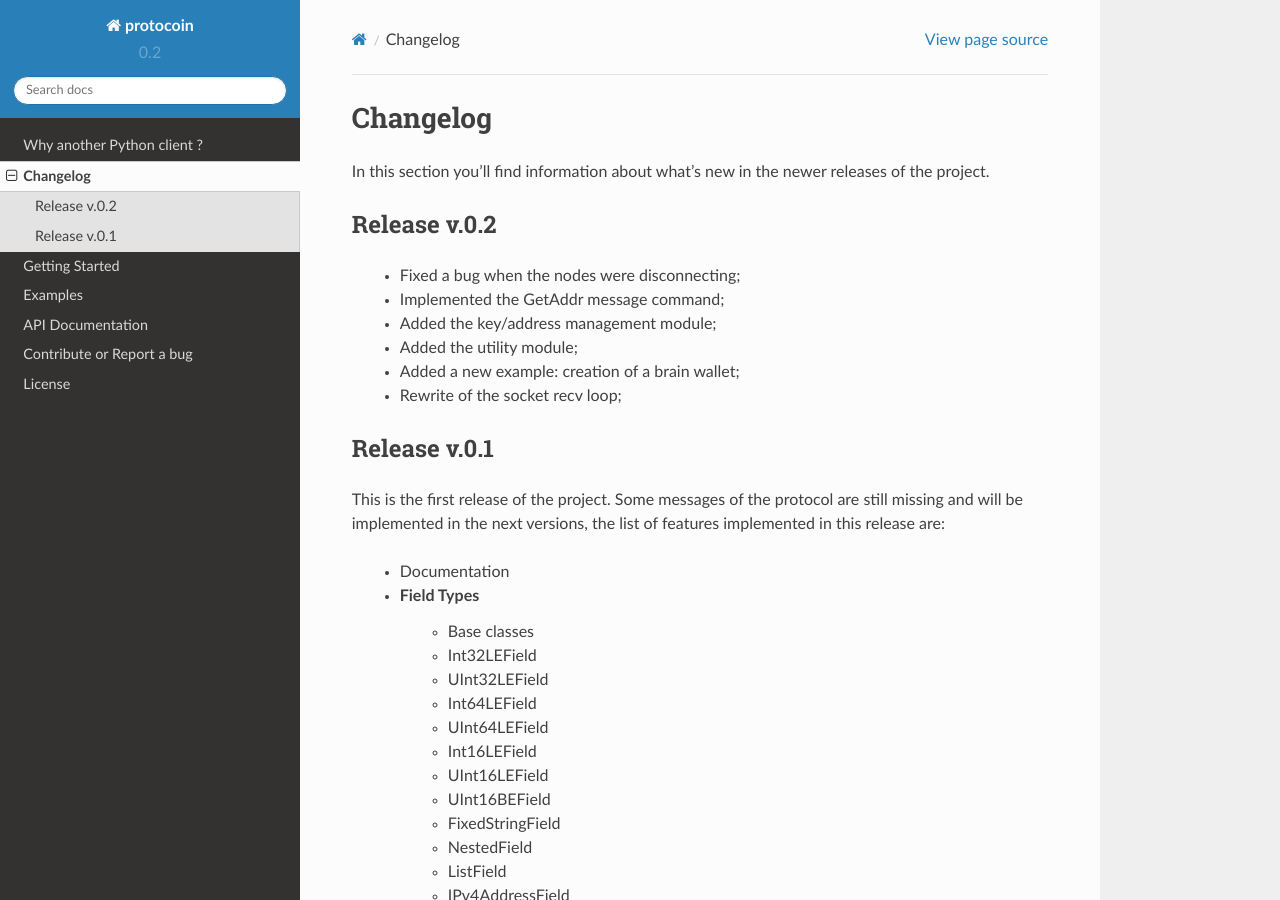
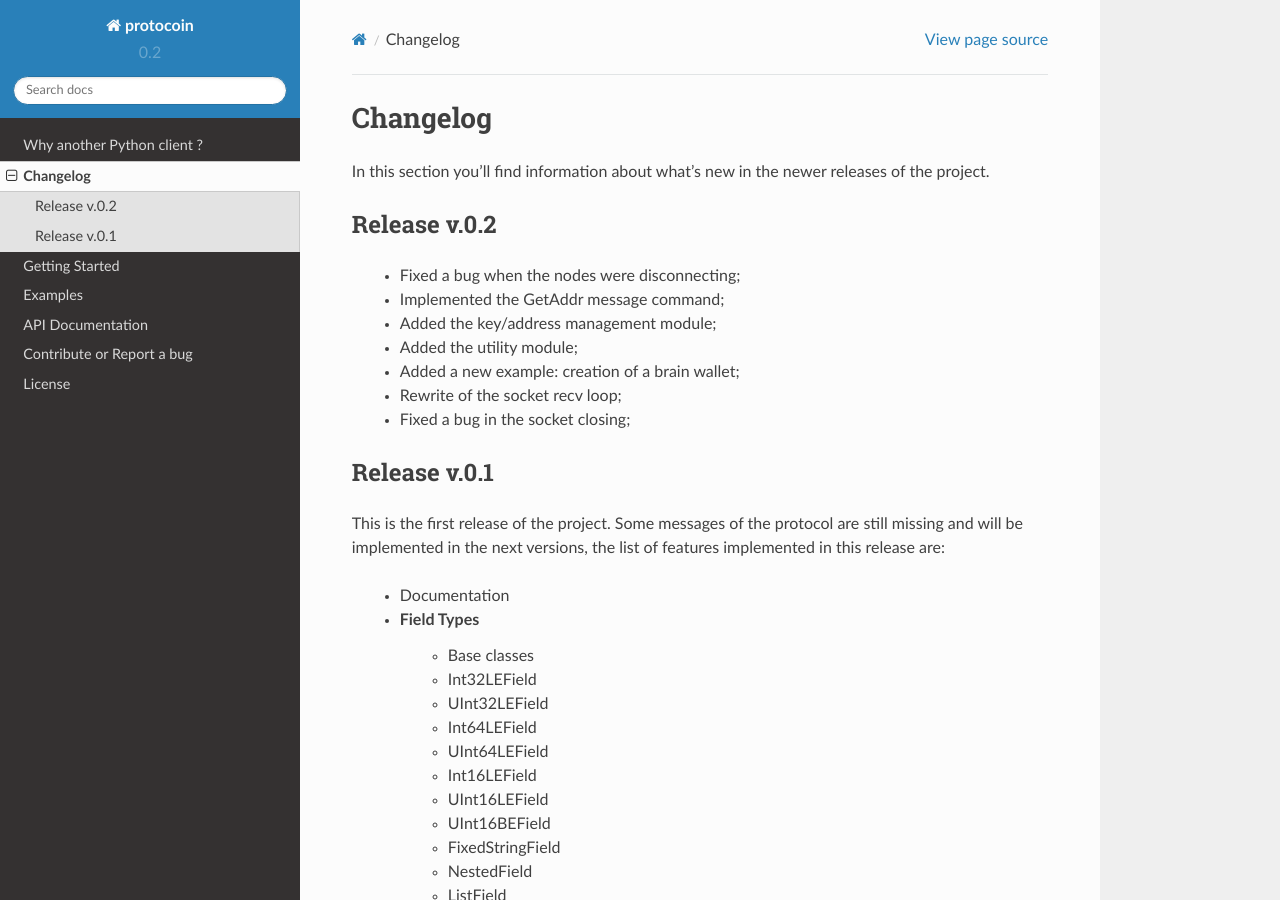
Before and after one commit to perone/protocoin, a Sphinx documentation site: the page built from docs/source/changelog.rst, in a window 1280 px wide and 900 px high. Built offline with Sphinx 7.4.7 and the Read the Docs theme 2.0.0, drawn with Linux system fonts in a browser that asks for light colours.

Commit message:
Changelog updates.

```diff
--- a/docs/source/changelog.rst
+++ b/docs/source/changelog.rst
@@ -12,6 +12,7 @@ Release v.0.2
 	* Added the utility module;
 	* Added a new example: creation of a brain wallet;
 	* Rewrite of the socket recv loop;
+	* Fixed a bug in the socket closing;
 
 Release v.0.1
 -------------------------------------------------------------------------------
```
